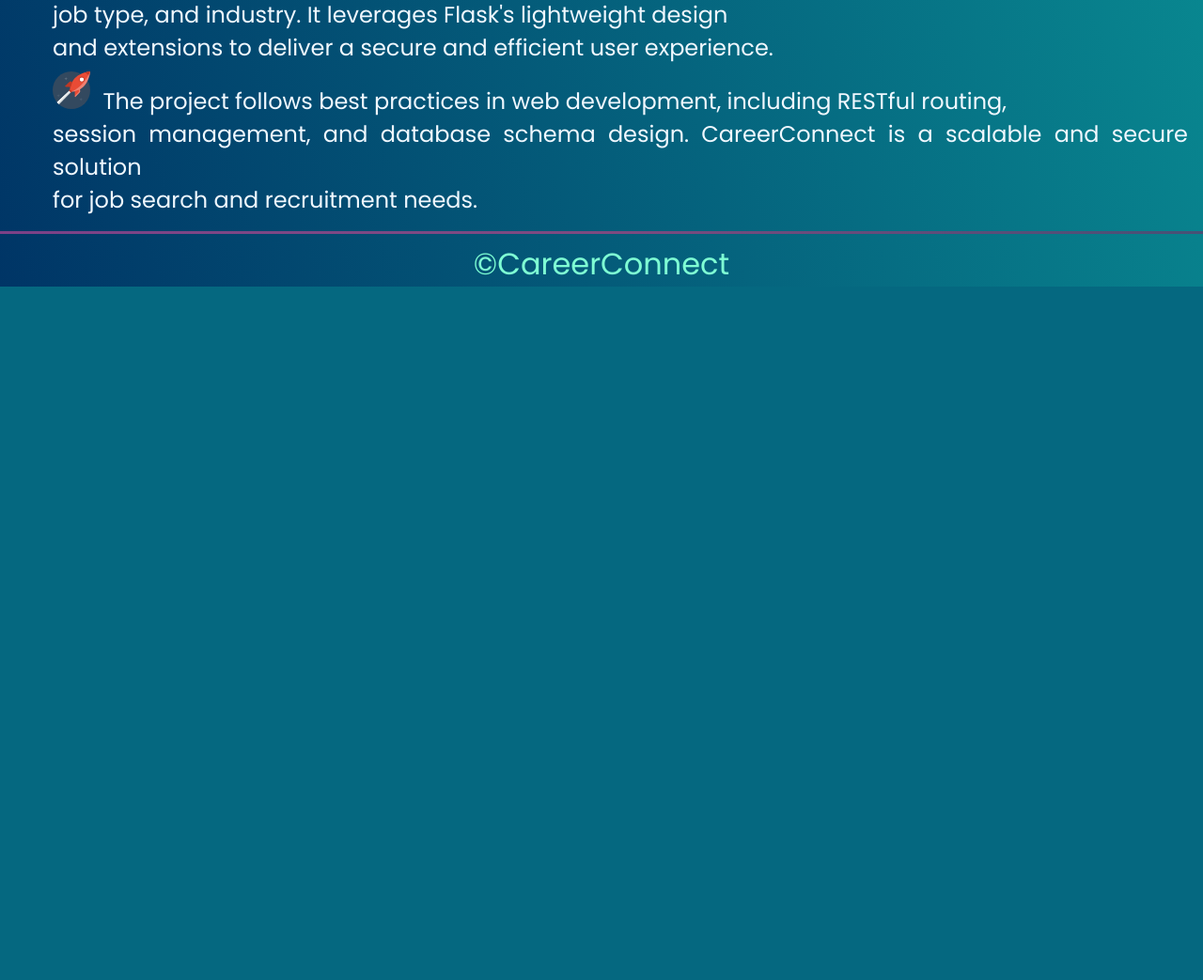
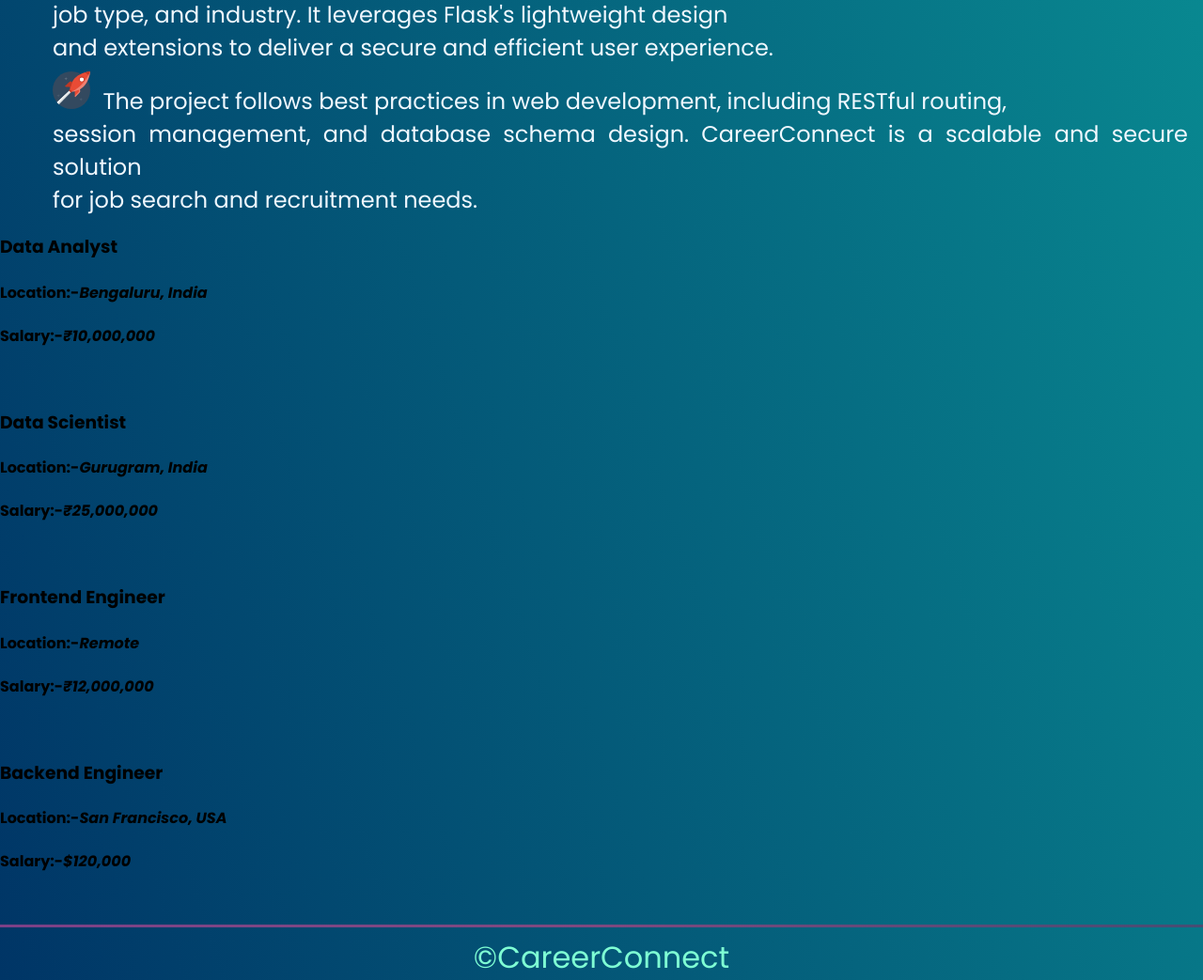
Before and after one commit to harshitshukla-github/Flask-ModernApproach, a Flask app: page / in a window 1280 px wide. Shown: the part 686-1729 px from the top of the page at 94% size. Before the commit the page ends 991 px from the top, so only its background shows below. Run offline with Flask 3, Linux system fonts and the light colour scheme.

Commit message:
Adding Jinja Template

```diff
--- /dev/null
+++ b/data.json
@@ -0,0 +1,27 @@
+{
+    "1":{
+        "id":1,
+        "title": "Data Analyst",
+        "location": "Bengaluru, India",
+        "salary": "₹10,000,000"
+    },
+
+    "2":{
+        "id":2,
+        "title": "Data Scientist",
+        "location": "Gurugram, India",
+        "salary": "₹25,000,000"
+    },
+    "3":{
+        "id":3,
+        "title": "Frontend Engineer",
+        "location": "Remote",
+        "salary": "₹12,000,000"
+    },
+    "4":{
+        "id":1,
+        "title": "Backend Engineer",
+        "location": "San Francisco, USA",
+        "salary": "$120,000"
+    }
+}
--- a/templates/index.html
+++ b/templates/index.html
@@ -31,6 +31,11 @@
             </li>
         </ul>
     </header>
+    <main>
+
+        {% include 'section.html' %}
+
+    </main>
     <hr class="hr-footer">
     <footer>
         <aside>&copy;CareerConnect</aside>
--- /dev/null
+++ b/templates/section.html
@@ -0,0 +1,10 @@
+{% for job in data %}
+    <section>
+        <h3> {{ data[job]["title"] }} </h3>
+        <h4>Location:-<em>{{  data[job]["location"]  }}</em></h4>
+        {% if 'salary' in data[job] %}
+            <h4>Salary:-<em>{{  data[job]["salary"]  }}</em></h4>
+        {% endif %}
+    </section>
+    <br>
+{% endfor %}
--- a/views.py
+++ b/views.py
@@ -1,11 +1,17 @@
+import json
 from flask import Blueprint, render_template
 
 view_blueprint = Blueprint("view", __name__)
 
+with open("data.json", "r") as file:
+    data = json.load(file)
+
+print(data)
+
 @view_blueprint.route("/")
 def home():
-    return render_template("index.html")
+    return render_template("index.html", data=data)
 
 @view_blueprint.route("/home")
 def home1():
-    return render_template("index.html")
+    return render_template("index.html", data=data)
```
